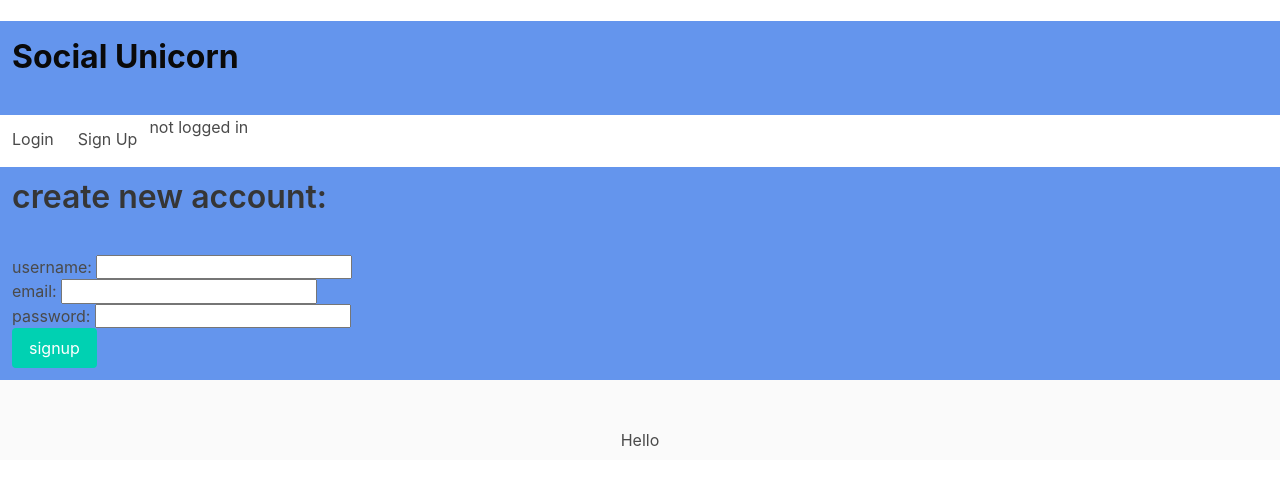
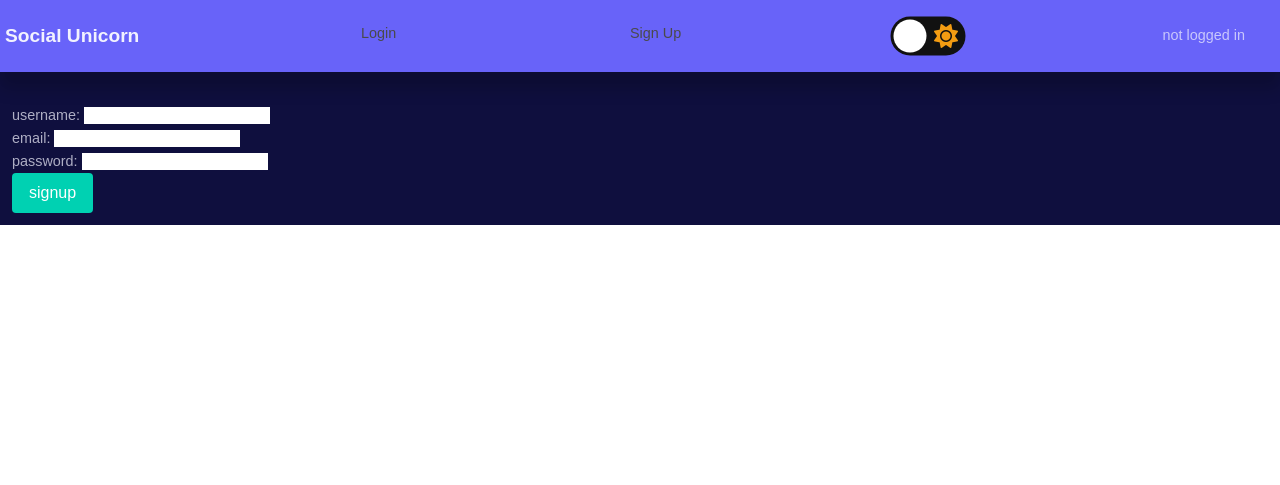
Before and after one commit to tmerritt56/Unicorn-man, a Node server app: page /signup in a window 1280 px wide. Shown: the top 485 px of the page. Run offline with Node 20, Linux system fonts and the light colour scheme; some libraries are stand-ins or nearby versions.

Commit message:
css-start

```diff
--- /dev/null
+++ b/public/css/darkStyle.css
@@ -0,0 +1,6 @@
+body.dark {
+    background: linear-gradient(-45deg, #ee7752, #e73c7e, #23a6d5, #23d5ab);
+background-size: 400% 400%;
+animation: gradient 15s ease infinite;
+height: 100vh;
+}
--- a/public/css/style.css
+++ b/public/css/style.css
@@ -1,5 +1,5 @@
 :root {
-  --color-primary: #6f6af8;
+  --color-primary: #6863f9;
   --color-primary-light: hsl(242, 91%, 69%, 18%);
   --color-primary-variant: #5854c7;
   --color-red: #da0f3f;
@@ -27,22 +27,208 @@
 }
 
 
-
-.button is-danger {
-  background: none;
-  border: none;
+* {
+  margin: 0;
   padding: 0;
-  cursor: pointer;
-  color: #edda18;
+  outline: 0;
+  border: 0;
+  appearance: 0;
+  list-style: none;
   text-decoration: none;
-  font-size: 100%;
-}
-
-.no-button:hover {
-  color: #f4e769;
-  text-decoration: underline;
+  box-sizing: border-box;
 }
 
 body {
-  background-color: cornflowerblue;
+  font-family: 'Montserrat', sans-serif;
+  line-height: 1.6;
+  color: var(--color-gray-200);
+  overflow-x: hidden;
+  background: var(--color-bg);
+  font-size: 0.9rem;
 }
+
+body.dark {
+  background: linear-gradient(-45deg, #ee7752, #e73c7e, #23a6d5, #23d5ab);
+background-size: 400% 400%;
+animation: gradient 15s ease infinite;
+height: 100vh;
+}
+
+@keyframes gradient {
+	0% {
+		background-position: 0% 50%;
+	}
+	50% {
+		background-position: 100% 50%;
+	}
+	100% {
+		background-position: 0% 50%;
+	}
+}
+
+
+.container {
+  width: var(--container-width-lg);
+  max-width: 1800px;
+  margin-inline: auto;
+}
+
+section {
+  margin-top: 3rem;
+  width: 100vw;
+}
+
+/* add to posts on index if there's no featured post. eg. search results page*/
+/* ADDED AFTER TUTORIAL */
+.section__extra-margin {
+  margin-top: 7rem;
+}
+
+h1, h2, h3, h4, h5 {
+  color: var(--color-white);
+  line-height: 1.3;
+}
+
+h1 {
+  font-size: 3rem;
+  margin: 1rem 0;
+}
+
+h2 {
+  font-size: 1.7rem;
+  margin: 1rem 0;
+}
+
+h3 {
+  font-size: 1.1rem;
+  margin: 0.8rem 0 0.5rem;
+}
+
+h4 {
+  font-size: 1rem;
+}
+
+a {
+  color: var(--color-white);
+  transition: var(--transition);
+}
+
+img {
+  display: block;
+  width: 100%;
+  object-fit: cover;
+}
+
+
+
+/* ============================================================================== DM Button ================================================================================== */
+
+.checkbox {
+	opacity: 0;
+	position: absolute;
+}
+
+.label {
+	background-color: #111;
+	border-radius: 50px;
+	cursor: pointer;
+	display: flex;
+	align-items: center;
+	justify-content: space-between;
+	padding: 5px;
+	position: relative;
+	height: 26px;
+	width: 50px;
+	transform: scale(1.5);
+}
+
+.label .ball {
+	background-color: #fff;
+	border-radius: 50%;
+	position: absolute;
+	top: 2px;
+	left: 2px;
+	height: 22px;
+	width: 22px;
+	transform: translateX(0px);
+	transition: transform 0.2s linear;
+}
+
+.checkbox:checked + .label .ball {
+	transform: translateX(24px);
+}
+
+
+.fa-horse-head {
+	color: pink;
+}
+
+.fa-sun {
+	color: #f39c12;
+}
+
+/* ============================================================================== NAV ================================================================================== */
+
+nav {
+  background: var(--color-primary);
+  width: 100vw;
+  height: 4.5rem;
+  position: fixed;
+  top: 0;
+  z-index: 10;
+  box-shadow: 0 1rem 1rem rgba(0, 0, 0, 0.2);
+}
+
+.nav__container {
+  height: 100%;
+  display: flex;
+  align-items: center;
+  justify-content: space-between;
+}
+
+
+.nav__items {
+  display: flex;
+  align-items: center;
+  gap: 4rem;
+}
+
+
+.nav__items li a {
+  border-radius: 0;
+  width: 100%;
+  height: 100%;
+  background: var(--color-gray-900);
+  padding: 0 2rem;
+  display: flex;
+  align-items: center;
+}
+
+
+.nav__logo {
+  font-weight: 600;
+  font-size: 1.2rem;
+  margin-left: 5px;
+}
+
+p {
+  margin-right: 35px;
+}
+
+/* ============================================================================== Button ================================================================================== */
+
+
+.category__button {
+  background: var(--color-primary-light);
+  color: var(--color-primary);
+  display: inline-block;
+  padding: 0.5rem 1rem;
+  border-radius: var(--card-border-radius-2);
+  font-weight: 600;
+  font-size: 0.8rem;
+  text-align: center;
+}
+
+.category__button:hover {
+  color: var(--color-white);
+}
--- /dev/null
+++ b/public/features/darkmode/button.js
@@ -0,0 +1,6 @@
+const chk = document.getElementById('chk');
+
+chk.addEventListener('change', () => {
+	document.body.classList.toggle('dark');
+
+});
--- a/views/layouts/main.handlebars
+++ b/views/layouts/main.handlebars
@@ -9,24 +9,38 @@
   <link rel="stylesheet" href="/css/jass.css">
   <link rel="stylesheet" href="/css/style.css">
   <script defer src="https://use.fontawesome.com/releases/v5.3.1/js/all.js"></script>
+  <script src="https://kit.fontawesome.com/73dc962ca4.js" crossorigin="anonymous"></script>
+
 </head>
 
   <div class="wrapper">
     <header>
-        <h1 class="has-text-black px-3 py-3 has-text-weight-bold">Social Unicorn</h1>
-        <nav class="navbar mt-2">
+
+        <nav>
+          <div class="nav__container">
+           <h1 class="nav__logo">Social Unicorn</h1>
             {{#if loggedIn}}
-            <a href="/" class="navbar-item is-hoverable pt-1">Homepage</a>
-            <a href="/dashboard" class="navbar-item is-hoverable pt-1">Dashboard</a>
-            <a href="/dashboard/create/" class="navbar-item is-hoverable pt-1 mr-4">Create Post</a>
-            <button id="logout" class="button is-danger">Logout</button>
+            <a href="/" class="navbar-item is-hoverable pt-1 nav__items">Homepage</a>
+            <a href="/dashboard" class="navbar-item is-hoverable pt-1 nav__items category__button">Dashboard</a>
+            <a href="/dashboard/create/" class="navbar-item is-hoverable pt-1 mr-4 nav__items category__button">Create Post</a>
+            <button id="logout" class="button is-danger nav__items">Logout</button>
             <p>Logged in</p>
             {{else}}
             {{!-- <a href="/" class="navbar-item is-hoverable pt-1">Homepage</a> --}}
             <a href="/login" class="navbar-item is-hoverable pt-1">Login</a>
             <a href="/signup" class="navbar-item is-hoverable pt-1">Sign Up</a>
-            <p>not logged in</p>
+            <div>
+	                  <input type="checkbox" class="checkbox" id="chk" />
+	                  <label class="label" for="chk">
+		                  <i class="fa-solid fa-horse-head"></i>
+	                    <i class="fa-solid fa-sun"></i>
+		                  <div class="ball"></div>
+	                    </label>
+                      </div>
+
+            <p class="logIn">not logged in</p>
             {{/if}}
+            </div>
         </nav>
     </header>
 
@@ -34,13 +48,12 @@
             {{{ body }}}
     </main>
 
-    <footer class="footer rows pb-2">
-        <div class="row-is-full content has-text-centered"> Hello
-  </div>
-
 {{#if loggedIn}}
 <script src="/js/logout.js"></script>
 {{/if}}
+
+<script src="/features/darkmode/button.js"></script>
 </body>
 
+
 </html>
```
